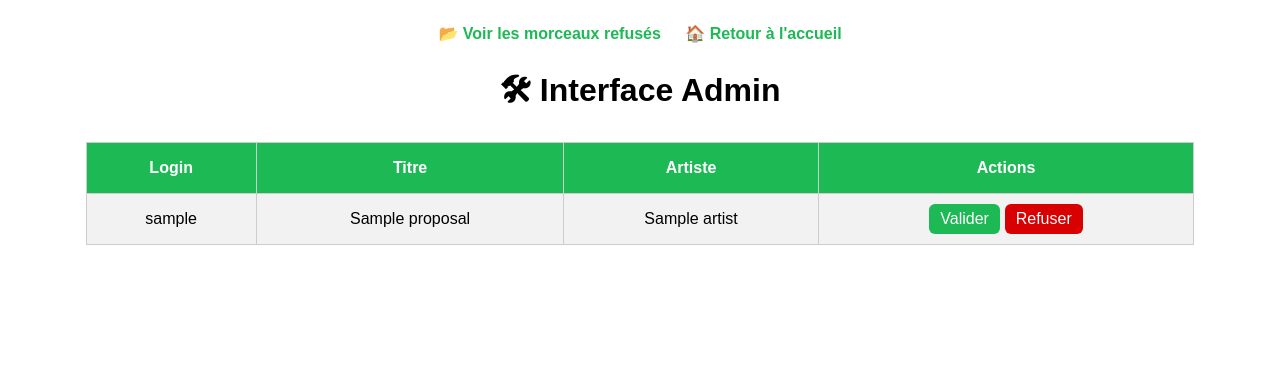
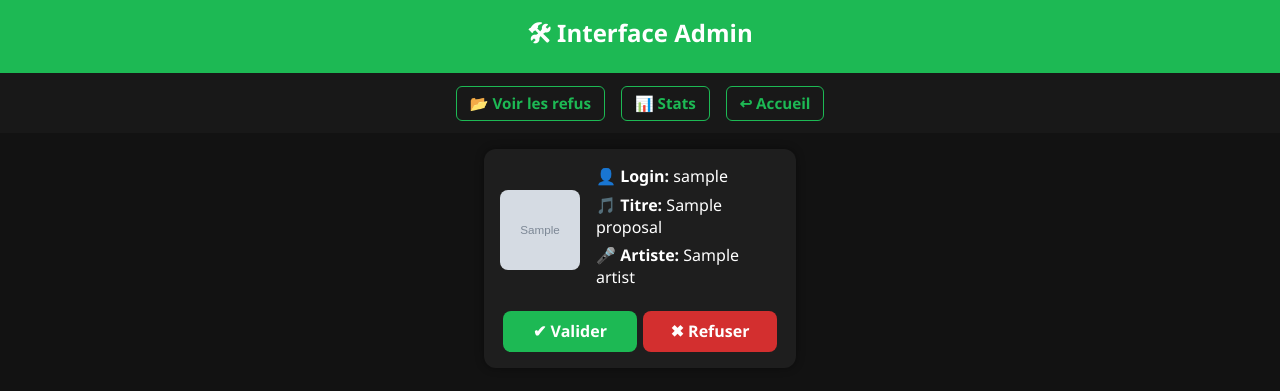
Before and after one commit to editionsnathan/spotify-playlist-dnc3, a Flask app: template templates/admin.html in a window 1280 px wide. Shown: the top 391 px of the page. Run offline with Flask 3, Linux system fonts and the light colour scheme; the template is opened without the code that fills it: most values are stand-ins (such as "Sample title", 1, 10 or a date in 2020); grey boxes marked "Sample" are stand-in pictures.

Commit message:
Update admin.html

```diff
--- a/templates/admin.html
+++ b/templates/admin.html
@@ -5,55 +5,146 @@
   <title>Admin - Playlist DNC3</title>
   <meta name="viewport" content="width=device-width, initial-scale=1">
   <style>
-    body { font-family: sans-serif; text-align: center; padding: 1rem; }
-    table { margin: auto; border-collapse: collapse; width: 90%; }
-    th, td { padding: 1rem; border: 1px solid #ccc; }
-    th { background-color: #1DB954; color: white; }
-    tr:nth-child(even) { background-color: #f2f2f2; }
-    a.validate, a.reject {
-      padding: 0.4rem 0.7rem;
-      border-radius: 6px;
-      text-decoration: none;
+    body {
+      font-family: 'Segoe UI', sans-serif;
+      background-color: #121212;
       color: white;
+      margin: 0;
+      padding: 0;
     }
-    a.validate { background: #1DB954; }
-    a.reject { background: #d80000; }
+
+    header {
+      background-color: #1DB954;
+      padding: 1rem;
+      text-align: center;
+      font-size: 1.5rem;
+      font-weight: bold;
+      color: #fff;
+    }
+
     .top-links {
-      margin-bottom: 1.5rem;
+      display: flex;
+      justify-content: center;
+      gap: 1rem;
+      background-color: #181818;
+      padding: 0.8rem;
+      flex-wrap: wrap;
     }
+
     .top-links a {
-      margin: 0 10px;
       color: #1DB954;
       text-decoration: none;
       font-weight: bold;
+      font-size: 0.95rem;
+      border: 1px solid #1DB954;
+      padding: 0.4rem 0.8rem;
+      border-radius: 6px;
+    }
+
+    .container {
+      display: flex;
+      flex-wrap: wrap;
+      gap: 1rem;
+      padding: 1rem;
+      justify-content: center;
+    }
+
+    .card {
+      background-color: #1e1e1e;
+      border-radius: 12px;
+      padding: 1rem;
+      width: 280px;
+      box-shadow: 0 0 8px rgba(0,0,0,0.4);
+    }
+
+    .info {
+      display: flex;
+      gap: 1rem;
+      align-items: center;
+    }
+
+    .info img {
+      width: 80px;
+      height: 80px;
+      border-radius: 8px;
+      object-fit: cover;
+    }
+
+    .details {
+      flex: 1;
+    }
+
+    .details div {
+      margin-bottom: 0.4rem;
+    }
+
+    .actions {
+      display: flex;
+      justify-content: space-between;
+      margin-top: 1rem;
+    }
+
+    .actions a {
+      flex: 1;
+      text-align: center;
+      padding: 0.6rem;
+      border-radius: 8px;
+      color: white;
+      text-decoration: none;
+      font-weight: bold;
+      margin: 0 0.2rem;
+    }
+
+    .validate {
+      background-color: #1DB954;
+    }
+
+    .reject {
+      background-color: #d32f2f;
+    }
+
+    @media (max-width: 600px) {
+      .card {
+        width: 100%;
+      }
+
+      .top-links {
+        flex-direction: column;
+        align-items: center;
+      }
     }
   </style>
 </head>
 <body>
+
+  <header>🛠 Interface Admin</header>
+
   <div class="top-links">
-    <a href="/refused">📂 Voir les morceaux refusés</a>
-    <a href="/">🏠 Retour à l'accueil</a>
+    <a href="/refused">📂 Voir les refus</a>
+    <a href="/stats">📊 Stats</a>
+    <a href="/">↩ Accueil</a>
   </div>
 
-  <h1>🛠 Interface Admin</h1>
-  <table>
-    <tr>
-      <th>Login</th>
-      <th>Titre</th>
-      <th>Artiste</th>
-      <th>Actions</th>
-    </tr>
+  <div class="container">
     {% for p in proposals %}
-    <tr>
-      <td>{{ p.login }}</td>
-      <td>{{ p.title }}</td>
-      <td>{{ p.artist }}</td>
-      <td>
-        <a class="validate" href="/validate/{{ loop.index0 }}">Valider</a>
-        <a class="reject" href="/reject/{{ loop.index0 }}">Refuser</a>
-      </td>
-    </tr>
+    <div class="card">
+      <div class="info">
+        {% if p.image %}
+        <img src="{{ p.image }}" alt="cover">
+        {% endif %}
+        <div class="details">
+          <div><strong>👤 Login:</strong> {{ p.login }}</div>
+          <div><strong>🎵 Titre:</strong> {{ p.title }}</div>
+          <div><strong>🎤 Artiste:</strong> {{ p.artist }}</div>
+        </div>
+      </div>
+      <div class="actions">
+        <a class="validate" href="/validate/{{ loop.index0 }}">✔ Valider</a>
+        <a class="reject" href="/reject/{{ loop.index0 }}">✖ Refuser</a>
+      </div>
+    </div>
     {% endfor %}
-  </table>
+  </div>
+
 </body>
 </html>
```
